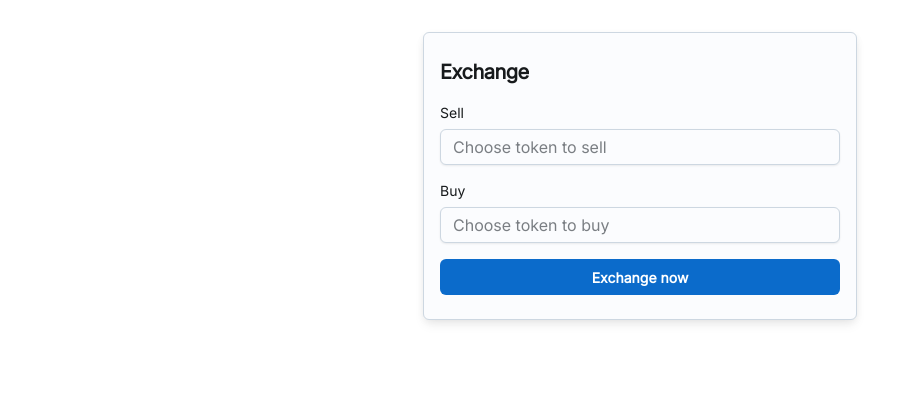
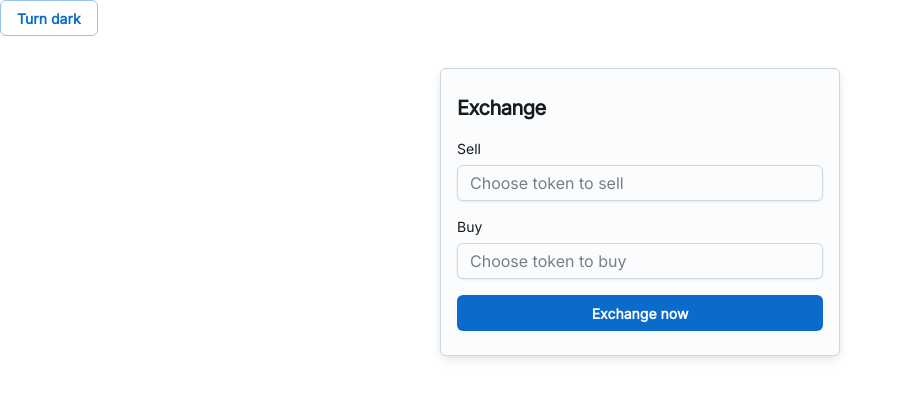
Before and after one commit to crypto-coins-exchange/crypto-coins-exchange, a React (Create React App) app in the folder src/: page / in a window 1280 px wide. Shown: the top 398 px of the page, without its empty margins (0-920 px from the left). Built offline with nearby package versions, Linux system fonts and the light colour scheme.

Commit message:
Mode toogle

```diff
--- a/src/src/App.tsx
+++ b/src/src/App.tsx
@@ -1,13 +1,18 @@
 import React from "react"
 import logo from "./logo.svg"
 import {
+  CssBaseline,
   CssVarsProvider,
 } from "@mui/joy"
 import { Exchange } from "./exchange/Exchange"
+import { Navigation } from "./Navigation"
 
 function App() {
+
   return (
     <CssVarsProvider>
+      <CssBaseline />
+      <Navigation />
       <Exchange />
     </CssVarsProvider>
   )
--- /dev/null
+++ b/src/src/Navigation.tsx
@@ -0,0 +1,23 @@
+import React from "react"
+import logo from "./logo.svg"
+import {
+    Button,
+    useColorScheme
+} from "@mui/joy"
+
+export const Navigation = () => {
+    const { mode, setMode } = useColorScheme()
+
+    return (
+        <>
+            <Button
+                variant="outlined"
+                onClick={() => {
+                    setMode(mode === "light" ? "dark" : "light");
+                }}
+            >
+                {mode === "light" ? "Turn dark" : "Turn light"}
+            </Button>
+        </>
+    )
+}
```
